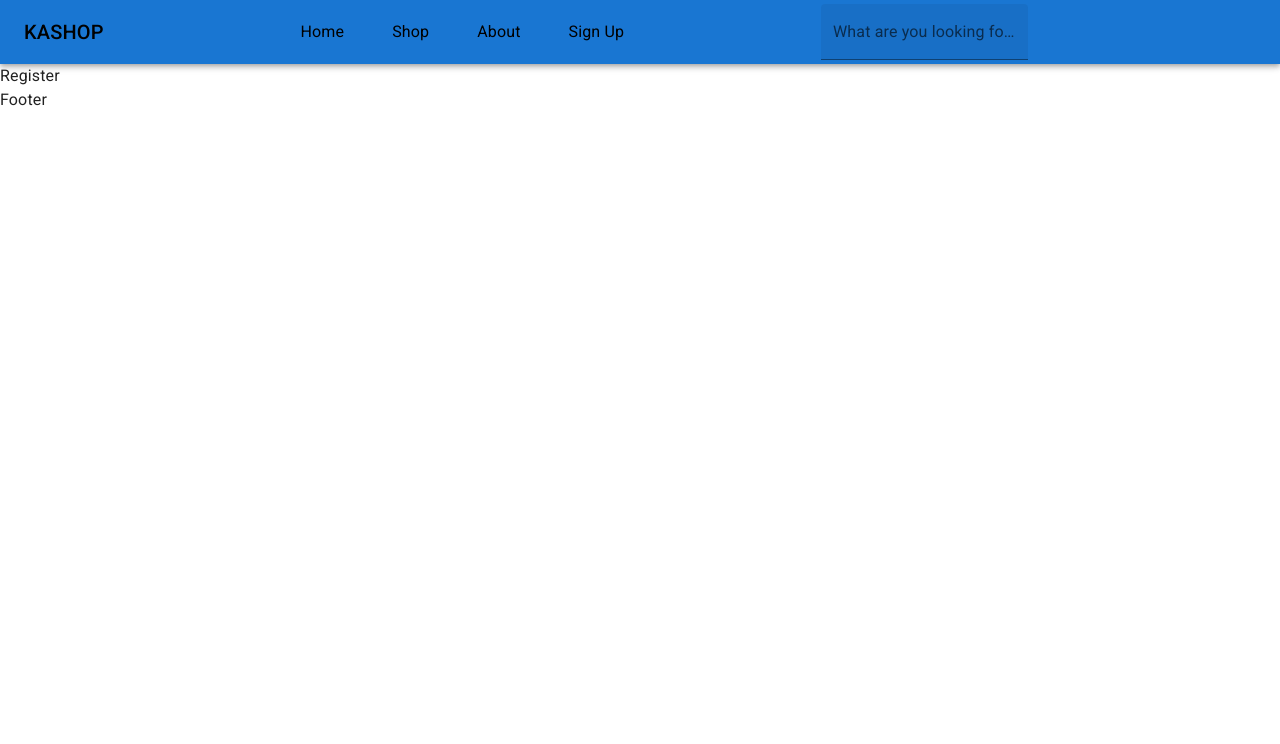
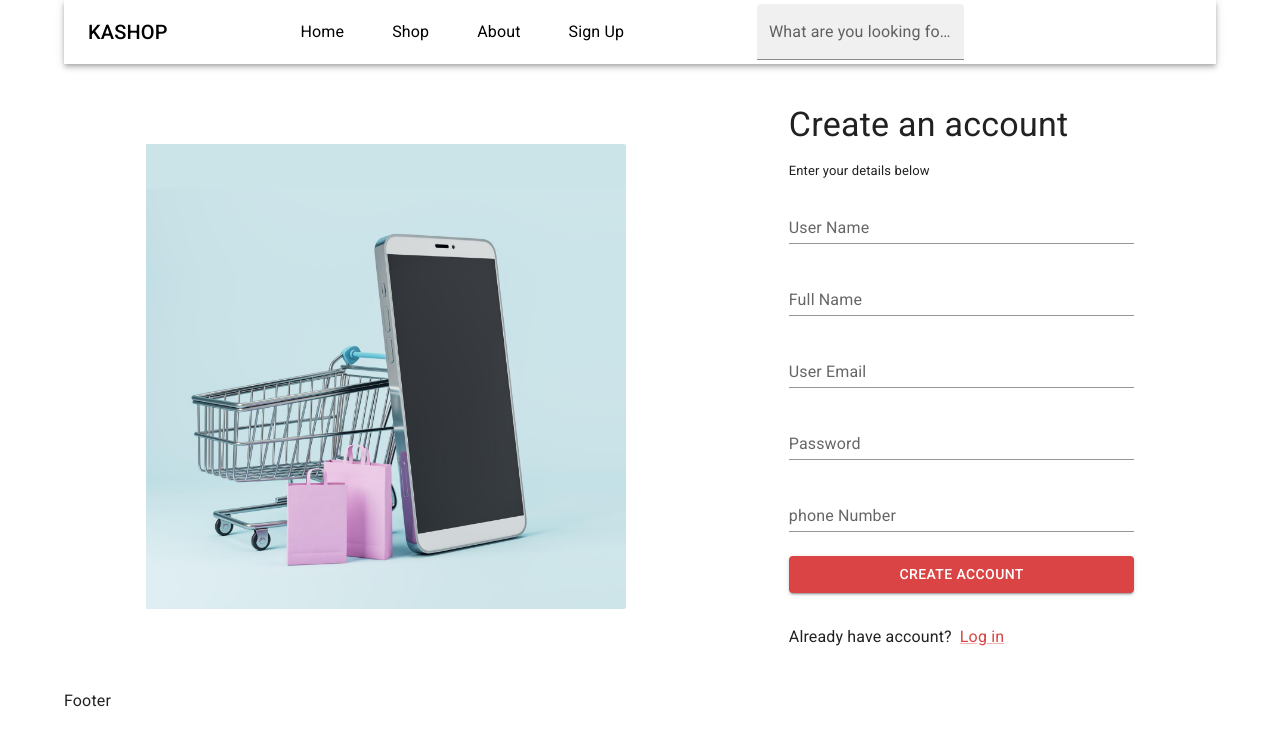
Before and after one commit to shahdqou15/kashop, a React (Vite) app: page /register in a window 1280 px wide. Shown: the top 744 px of the page. Built offline with nearby package versions, Linux system fonts and the light colour scheme; some icons are missing.

Commit message:
create register section

```diff
--- a/package.json
+++ b/package.json
@@ -13,13 +13,16 @@
     "@emotion/react": "^11.14.0",
     "@emotion/styled": "^11.14.1",
     "@fontsource/roboto": "^5.2.9",
+    "@hookform/resolvers": "^5.2.2",
     "@mui/icons-material": "^7.3.7",
     "@mui/material": "^7.3.7",
     "axios": "^1.13.4",
     "react": "^19.2.0",
     "react-dom": "^19.2.0",
+    "react-hook-form": "^7.71.1",
     "react-router-dom": "^7.13.0",
-    "react-toastify": "^11.0.5"
+    "react-toastify": "^11.0.5",
+    "yup": "^1.7.1"
   },
   "devDependencies": {
     "@eslint/js": "^9.39.1",
--- a/src/components/navbar/Navbar.jsx
+++ b/src/components/navbar/Navbar.jsx
@@ -17,7 +17,7 @@ export default function Navbar() {
   return (
     <Box sx={{ flexGrow: 1 }}>
       <AppBar position="static" >
-        <Toolbar sx={{ display: 'flex', alignItems: 'center', justifyContent: 'space-between' }}>
+        <Toolbar sx={{ display: 'flex', alignItems: 'center', backgroundColor:'white', justifyContent: 'space-between' }}>
           <Typography variant="h6" component="div" color="black">
             KASHOP
           </Typography>
@@ -25,7 +25,7 @@ export default function Navbar() {
             <Link component={RouterLink} to={'/'} color="black" underline='none'>Home</Link>
             <Link component={RouterLink} to={'/'} color="black" underline='none'>Shop</Link>
             <Link component={RouterLink} to={'/'} color="black" underline='none'>About</Link>
-            <Link component={RouterLink} to={'/'} color="black" underline='none'>Sign Up</Link>
+            <Link component={RouterLink} to={'/register'} color="black" underline='none'>Sign Up</Link>
           </Box>
           <Box sx={{ display: { xs: 'none', md: 'flex' }, gap: '24px', alignItems: 'center' }}>
             <TextField id="filled-basic" label="What are you looking for?" variant="filled" />
--- a/src/layout/MainLayout.jsx
+++ b/src/layout/MainLayout.jsx
@@ -2,13 +2,17 @@ import React from 'react'
 import Navbar from '../components/navbar/Navbar'
 import Footer from '../components/footer/Footer'
 import { Outlet } from 'react-router-dom'
+import Container from '@mui/material/Container'
 
 export default function MainLayout() {
   return (
     <>
-    <Navbar />
-    <Outlet />
-    <Footer />
+      <Container maxWidth="lg">
+        <Navbar />
+        <Outlet />
+        <Footer />
+      </Container>
+
     </>
 
   )
--- a/src/pages/auth/Register.jsx
+++ b/src/pages/auth/Register.jsx
@@ -1,7 +1,64 @@
 import React from 'react'
+import Box from '@mui/material/Box';
+import Typography from '@mui/material/Typography';
+import Button from '@mui/material/Button';
+import TextField from '@mui/material/TextField'
+import { useForm } from 'react-hook-form';
+import axios from 'axios';
+import phoneImage from "../../assets/images/phone image.png";
+import { yupResolver } from "@hookform/resolvers/yup";
+import { registerSchema } from '../../validation/RegisterSchema';
+import { Link } from '@mui/material';
+import { Link as RouterLink } from 'react-router-dom'
+export default function Register() {
 
-export default function Register() {
+
+
+  const { register, handleSubmit, formState: { errors } } = useForm({ resolver: yupResolver(registerSchema) });
+  const registerForm = async (values) => {
+    try {
+      const response = await axios.post(`https://knowledgeshop.runasp.net/api/auth/Account/Register`, values);
+      console.log("response:", response);
+    } catch (error) {
+      console.log("STATUS:", error.response?.status);
+      console.log("SERVER DATA:", error.response?.data);
+    }
+
+  }
+
   return (
-    <div>Register</div>
+    <Box component={'section'} py={5} display={'flex'} justifyContent={'space-around'} alignItems={'center'}>
+      <Box columnGap={3} component={'img'} src={phoneImage} alt={'phoneImage'} sx={{width:'480px', height:'500px',objectFit: 'contain'}}  ></Box>
+      <Box columnGap={6} display={'flex'} flexDirection={'column'} justifyContent={'flex-start'} width='30%'>
+        <Box display={'flex'} flexDirection={'column'} gap='15px' >
+          <Typography component={'h4'} variant='h4'>Create an account</Typography>
+          <Typography fontSize='13px'>Enter your details below</Typography>
+        </Box>
+
+        <Box component={'form'} onSubmit={handleSubmit(registerForm)} display={'flex'} flexDirection={'column'} gap={3} py={2}>
+          <TextField {...register('userName', { require: true })} label="User Name" variant="standard"
+            error={errors.userName}
+            helperText={errors.userName?.message} />
+          <TextField {...register('fullName')} label="Full Name" variant="standard"
+            error={errors.fullName}
+            helperText={errors.fullName?.message} />
+          <TextField {...register('email')} label="User Email" variant="standard"
+            error={errors.email}
+            helperText={errors.email?.message} />
+          <TextField {...register('password')} label="Password" variant="standard"
+            error={errors.password}
+            helperText={errors.password?.message} />
+          <TextField {...register('phoneNumber')} label="phone Number" variant="standard"
+            error={errors.phoneNumber}
+            helperText={errors.phoneNumber?.message} />
+          <Button type='submit' variant="contained" sx={{ backgroundColor: '#DB4444' }}>Create Account</Button>
+        </Box>
+
+        <Box display={'flex'} alignItems={'center'} gap={1} pt={2}>
+          <Typography>Already have account?</Typography>
+          <Link component={RouterLink} to={'/login'} color='#DB4444'>Log in</Link>
+        </Box>
+      </Box>
+    </Box>
   )
 }
--- /dev/null
+++ b/src/validation/RegisterSchema.jsx
@@ -0,0 +1,15 @@
+ import * as yup from "yup";
+
+ export let registerSchema = yup.object({
+    userName: yup.string().required("userName is required").min(3, "userName must be at least 3 chracters")
+    .matches(/[^a-zA-Z0-9_-]+$/,"userName must contain only letters, numbers ,underscores and hyphens"),
+    fullName: yup.string().required("fullName is required"),
+    email: yup.string().email("email must be a valid email").required("email is required"),
+    phoneNumber: yup.string().required("phone number is required"),
+    password: yup.string().required("password is required").min(8, "password must be at least 8 chracters")
+    .matches(/[a-z]/,"passwordmust contain at least one lowercase letter")
+    .matches(/[A-Z]/,"passwordmust contain at least one uppercase letter")
+    .matches(/[0-9]/,"passwordmust contain at least one number")
+    .matches(/[@$!%*?&]/,"passwordmust contain at least one special chracter"),
+
+  });
```
Also changed, not shown: src/assets/images/phone Image.png (added), 1 other file (tests, documents, lock files or other folders).
